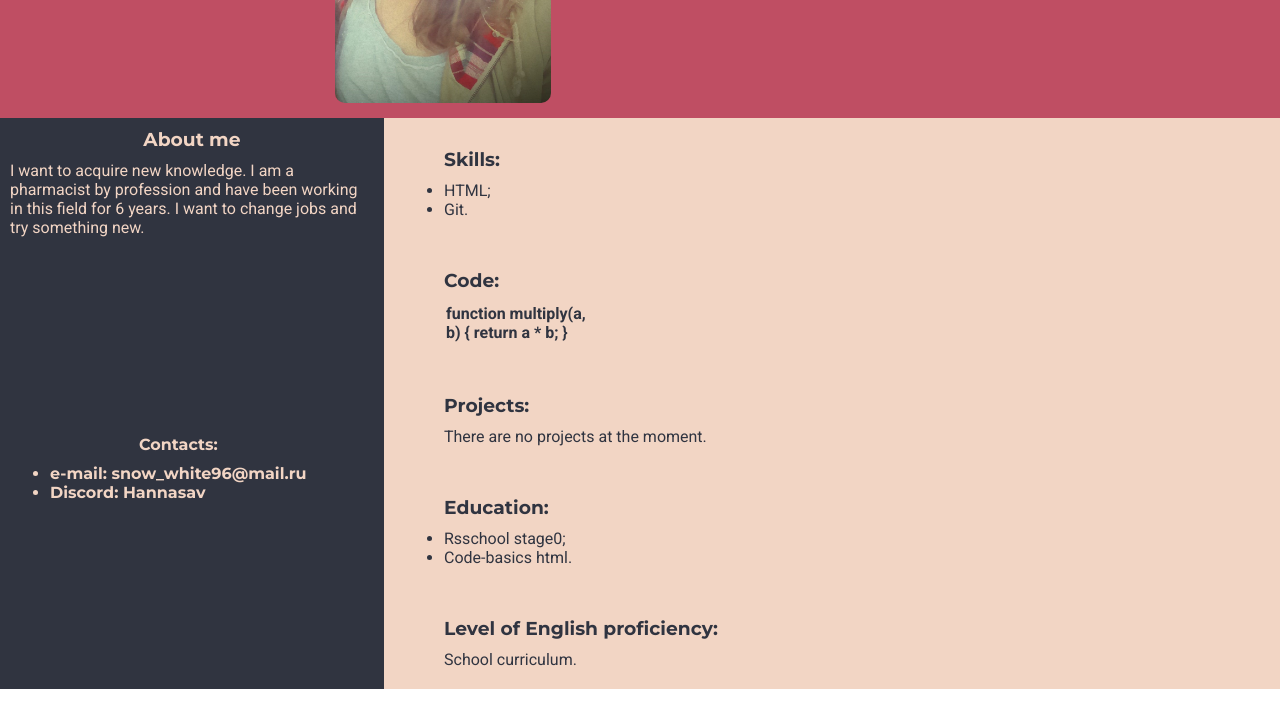
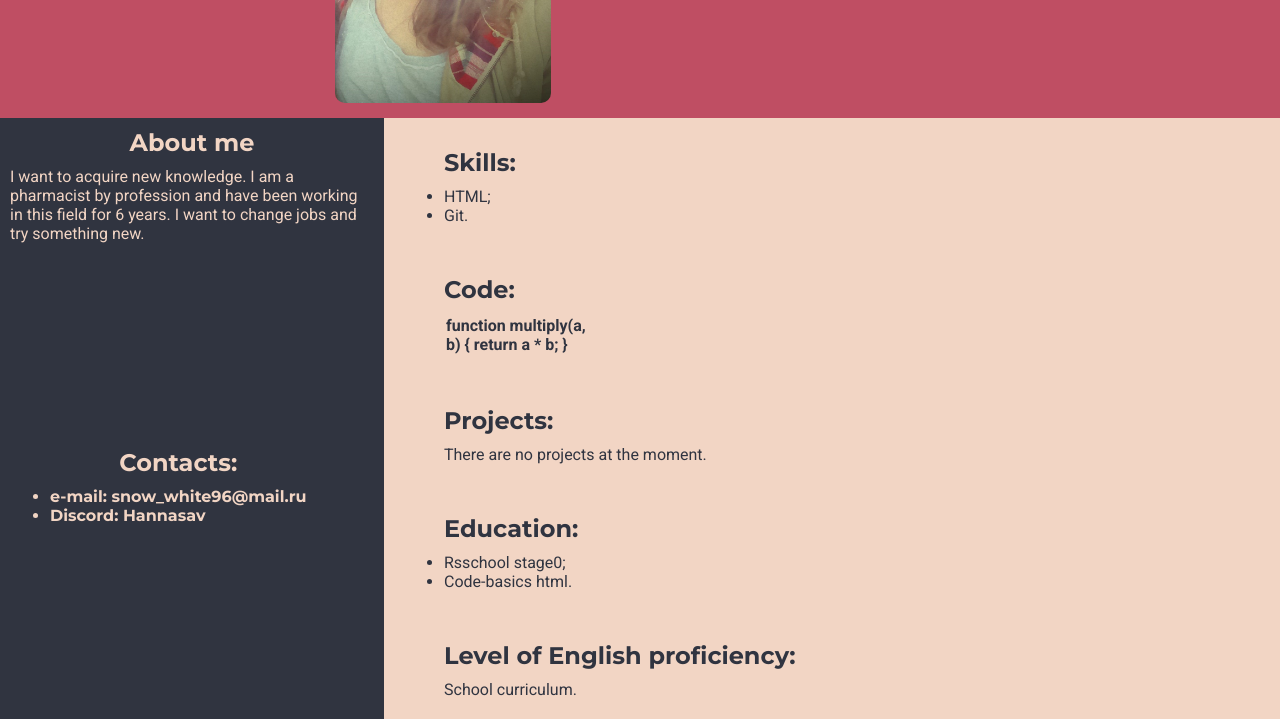
Before and after one commit to hAnnaSavitskaya/rsschool-cv, a plain HTML site: page index.html in a window 1280 px wide. Shown: the part 212-931 px from the top of the page. Before the commit the page ends 901 px from the top, so only its background shows below. Drawn offline with Linux system fonts and the light colour scheme.

Commit message:
fix title

```diff
--- a/index.html
+++ b/index.html
@@ -17,7 +17,7 @@
     <main class="main">
         <section class="left-section">
             <section class="about-me">
-                <h1 class="title">About me</h1>
+                <h2 class="title">About me</h2>
                 <p class="about-me__p">
                     I want to acquire new knowledge. I am a pharmacist by profession and have been working
                     in this field for 6 years. I want to change jobs and try something new.
@@ -25,7 +25,7 @@
             </section>
                 <section class="l-section">
                     <section class="contact">
-                        <h1 class="title2"> Contacts: </h1>
+                        <h2 class="title2"> Contacts: </h2>
                         <p class="contact_p">
                             <ul style="list-style-type:disc">
                                 <li> e-mail: snow_white96@mail.ru </li>
@@ -37,7 +37,7 @@
         </section>
         <section class="right-section">
             <section class="skills">
-                <h1 class="title3"> Skills: </h1>
+                <h2 class="title3"> Skills: </h2>
                 <p class="skills_p">
                     <div>
                         <ul style="list-style-type:disc">
@@ -48,7 +48,7 @@
                 </p>
             </section>
             <section class="code">
-                <h1 class="title4"> Code: </h1>
+                <h2 class="title4"> Code: </h2>
                 <p class="code_p">
                     <table style="width: 20%">
                         <tr>
@@ -60,11 +60,11 @@
                 </p>
             </section>
             <section class="project">
-                <h1 class="title5"> Projects: </h1>
+                <h2 class="title5"> Projects: </h2>
                 <p class="project_p">There are no projects at the moment.</p>
             </section>
             <section class="educ">
-                <h1 class="title6"> Education: </h1>
+                <h2 class="title6"> Education: </h2>
                 <p class="educ_p">
                     <div>
                         <ul style="list-style-type:disc">
@@ -75,7 +75,7 @@
                 </p>
             </section>
             <section class="lng">
-                <h1 class="title7"> Level of English proficiency:</h1>
+                <h2 class="title7"> Level of English proficiency:</h2>
                 <p class="lng_p">School curriculum.</p>
             </section>
         </section>
```
